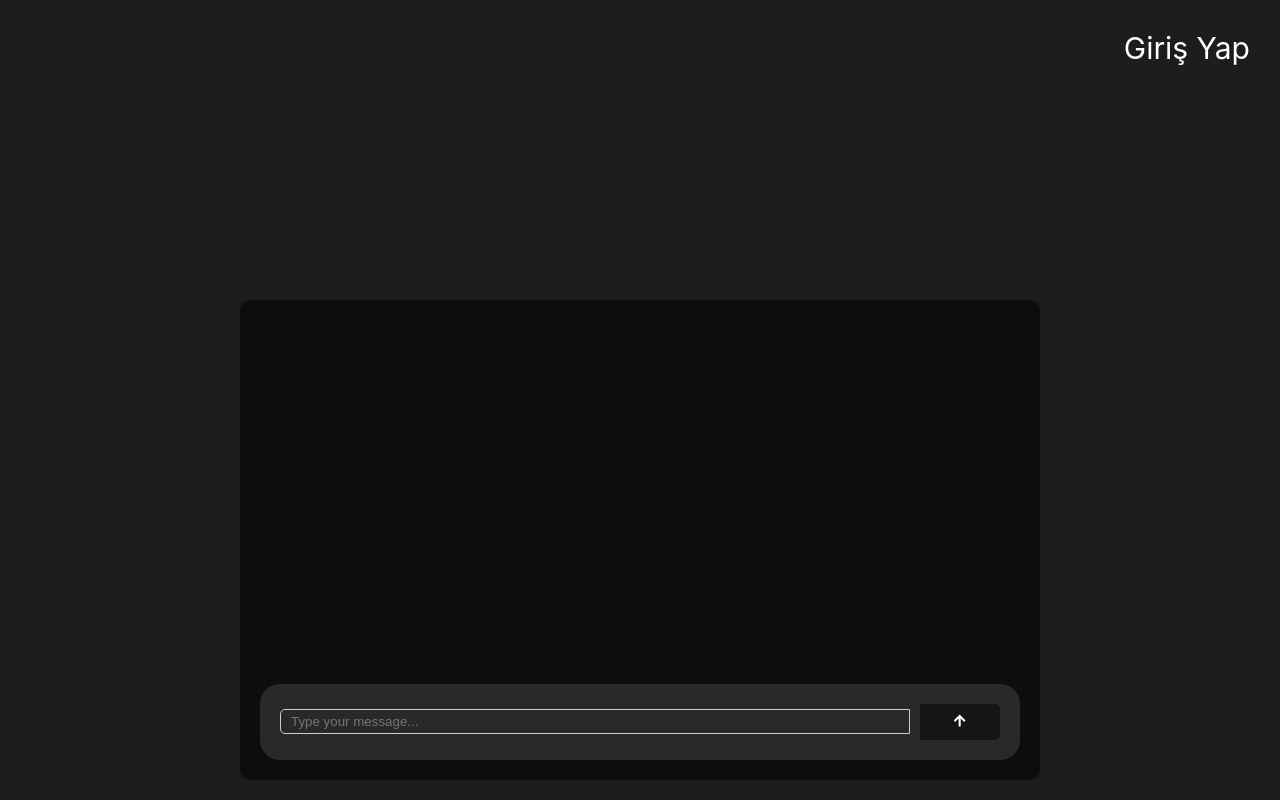
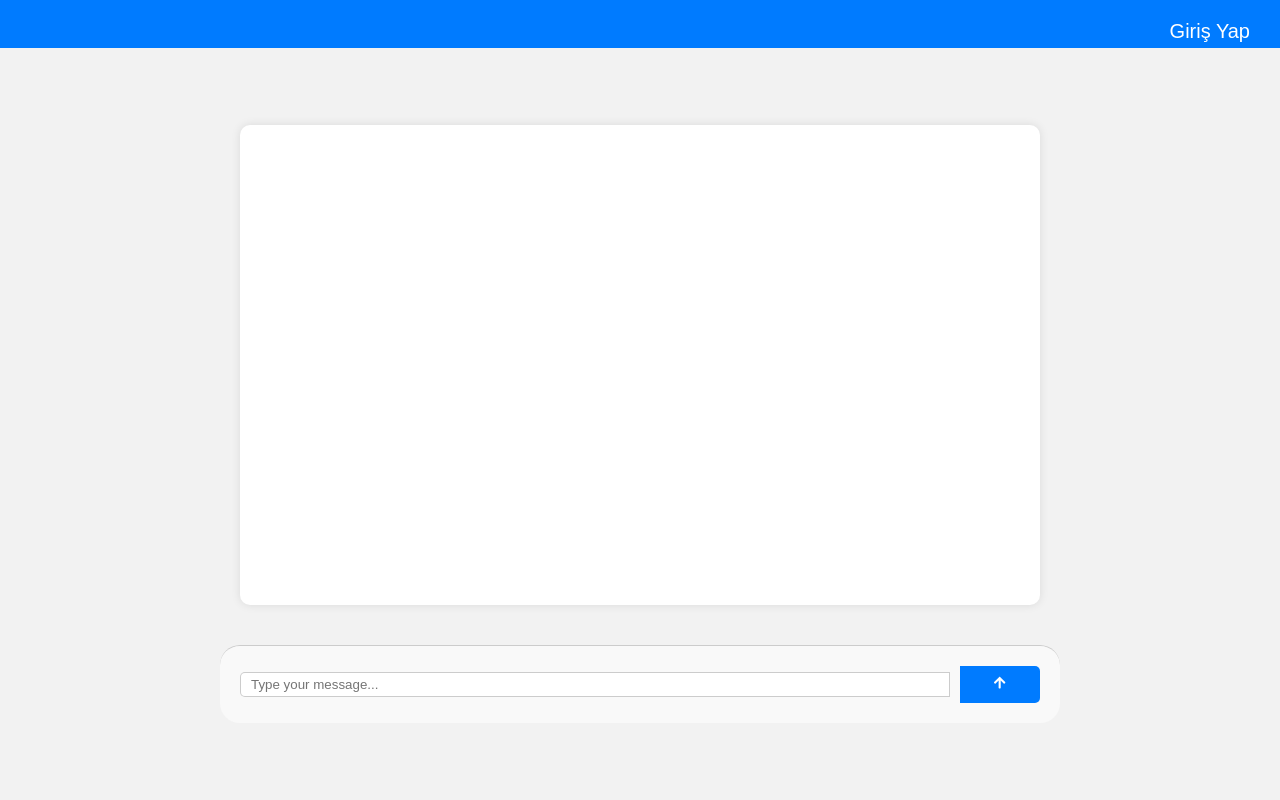
Before and after one commit to GoktugYmsk/chatGpt-Clone-challange, a React (Create React App) app: page / in a window 1280 px wide. Built offline with nearby package versions, Linux system fonts and the light colour scheme.

Commit message:
simple sass edited

```diff
--- a/src/components/content/index.jsx
+++ b/src/components/content/index.jsx
@@ -54,12 +54,13 @@ function Content() {
     return (
         <div className="content-container">
             <div className="content-container__chat">
-                <div className="content-container__chat__area">
+                <div className="content-container__chat__area messages">
                     {messages.map((message, index) => (
                         <div key={index} className={`message ${message.sender}-message ${message.animation}`}>
                             {message.text}
                         </div>
                     ))}
+                </div>
             </div>
             <div className="content-container__input-area">
                 <input
@@ -69,10 +70,9 @@ function Content() {
                     onKeyDown={handleKeyDown}
                     onChange={(e) => setInputValue(e.target.value)}
                 />
-                    <button onClick={sendMessage}>
+                <button className='send-button' onClick={sendMessage}>
                     <FaArrowUp />
                 </button>
-                </div>
             </div>
         </div>
     );
--- a/src/components/content/index.scss
+++ b/src/components/content/index.scss
@@ -1,41 +1,29 @@
+body {
+    font-family: Arial, sans-serif;
+    margin: 0;
+    padding: 0;
+    background-color: #f2f2f2;
+}
+
+.logo-container {
+    display: flex;
+    justify-content: center;
+    align-items: center;
+    padding: 20px 0;
+}
+
+.logo {
+    margin: 0 10px;
+    max-width: 100px;
+    height: auto;
+}
+
 .content-container {
     display: flex;
-    background-color: rgb(30, 29, 29);
+    align-items: center;
+    justify-content: center;
+    flex-direction: column;
     height: 94vh;
-    align-items: flex-end;
-    justify-content: center;
-
-    .content-container__chat__area {
-        display: flex;
-        align-items: center;
-        justify-content: flex-start;
-        flex-direction: column;
-        overflow: scroll;
-        width: 100%;
-
-    }
-
-    .content-container__chat {
-        display: flex;
-        flex-direction: column;
-        align-items: center;
-        justify-content: flex-end;
-        width: 90%;
-        max-width: 800px;
-        height: 60vh;
-        margin: 20px auto;
-        background-color: rgb(13, 13, 13);
-        border-radius: 10px;
-        box-shadow: 0 0 10px rgba(0, 0, 0, 0.1);
-        overflow: auto;
-
-        @media screen and (max-width: 400px) {
-            .content-container__chat {
-                display: flex;
-                flex-direction: column;
-                align-items: center;
-                justify-content: flex-end;
-            }
 }
 
 .messages {
@@ -48,21 +36,31 @@
 }
 
 .user-message {
-            background-color: rgb(128, 128, 128);
+    background-color: #007bff;
     color: #fff;
     text-align: right;
     padding: 10px;
     border-radius: 10px;
-            width: 90%;
 }
 
 .bot-message {
-            background-color: rgb(42, 41, 41);
-            color: rgb(122, 122, 122);
+    background-color: #f0f0f0;
+    color: #333;
     text-align: left;
     padding: 10px;
     border-radius: 10px;
+}
+
+.content-container__chat {
     width: 90%;
+    max-width: 800px;
+    height: 60vh;
+    margin: 20px auto;
+    background-color: #fff;
+    border-radius: 10px;
+    box-shadow: 0 0 10px rgba(0, 0, 0, 0.1);
+    overflow-y: auto;
+
 }
 
 .content-container__input-area {
@@ -72,56 +70,34 @@
     max-width: 800px;
     margin: 20px auto;
     padding: 20px;
-            background-color: rgb(42, 41, 41);
+    border-top: 1px solid #ccc;
+    background-color: #f9f9f9;
     border-radius: 20px;
-
-            @media screen and (max-width: 400px) {
-                display: flex;
-                align-items: center;
-                justify-content: space-between;
-                width: 85%;
-
-                .content-container__input-area {
-
-                    button {
-                        width: 50px;
-                    }
-
-                }
-            }
-        }
 
     input {
         flex: 1;
         padding: 10px;
         border: 1px solid #ccc;
-            background-color: rgb(42, 41, 41);
         border-radius: 5px 0 0 5px;
         margin-right: 10px;
         box-sizing: border-box;
         max-width: calc(100% - 90px);
-            color: white;
+    }
 }
 
-        button {
+.send-button {
     padding: 10px;
     border: none;
     border-radius: 0 5px 5px 0;
-            background-color: rgb(22, 20, 20);
+    background-color: #007bff;
     color: #fff;
     cursor: pointer;
     transition: background-color 0.3s;
     width: 80px;
 }
 
-        @media screen and (max-width: 400px) {
-            button {
-                width: 60px;
-            }
-        }
-
-        button:hover {
-            background-color: rgb(58, 52, 52);
+.send-button:hover {
+    background-color: #0056b3;
 }
 
 @keyframes popIn {
@@ -137,6 +113,3 @@
 .pop-in {
     animation: popIn 0.3s ease;
 }
-    }
-
-}
--- a/src/components/header/index.jsx
+++ b/src/components/header/index.jsx
@@ -6,6 +6,8 @@ import './index.scss'
 function Header() {
     const [isLogin, setIslogin] = useState(false);
     const navigate = useNavigate();
+
+    const getUserName = sessionStorage.getItem('user');
 
 
     useEffect(() => {
@@ -23,7 +25,10 @@ function Header() {
     return (
         <div className='container-header' >
             {(isLogin) ? (
-                <IoIosLogOut onClick={handleLogoutClick} className='icon' />
+                <div className='container-header__name' >
+                    <p>{getUserName}</p>
+                    <IoIosLogOut onClick={handleLogoutClick} className='icon' />
+                </div>
             ) : (
                 <p onClick={() => navigate('/login')} className='login-message' >Giriş Yap</p>
             )
--- a/src/components/header/index.scss
+++ b/src/components/header/index.scss
@@ -1,16 +1,31 @@
 .container-header {
     display: flex;
-    background-color: rgb(30, 29, 29);
+    align-items: center;
+    justify-content: flex-end;
+    background-color: #007bff;
     height: 6vh;
 
-    .icon {
-        position: absolute;
-        top: 10px;
-        right: 20px;
+    .container-header__name {
+        display: flex;
+        align-items: center;
+        justify-content: center;
+        gap: 40px;
         color: white;
-        font-size: 50px;
         cursor: pointer;
+        margin-right: 50px;
 
+        .icon {
+            top: 10px;
+            right: 20px;
+            color: white;
+            font-size: 40px;
+            cursor: pointer;
+
+        }
+
+        p {
+            font-size: 18px;
+        }
     }
 
     @media screen and (max-width: 400px) {
@@ -23,8 +38,9 @@
     .login-message {
         position: absolute;
         right: 30px;
+        top: 0px !important;
         color: white;
-        font-size: 30px;
+        font-size: 20px;
         cursor: pointer;
 
     }
--- a/src/components/login/index.scss
+++ b/src/components/login/index.scss
@@ -7,7 +7,7 @@
     gap: 20px;
     height: 100vh;
     font-family: Cambria, Cochin, Georgia, Times, "Times New Roman", serif;
-    background-color: rgb(30, 29, 29);
+    background-color: #007bff;
 }
 
 input[type="text"],
@@ -32,7 +32,8 @@ input[type="submit"] {
     justify-content: center;
 
     input {
-        background: rgb(70, 70, 70);
+        background-color: #007bff;
+        border-style: none;
     }
 }
 
```
Lines whose indentation alone changed are shown as unchanged.
